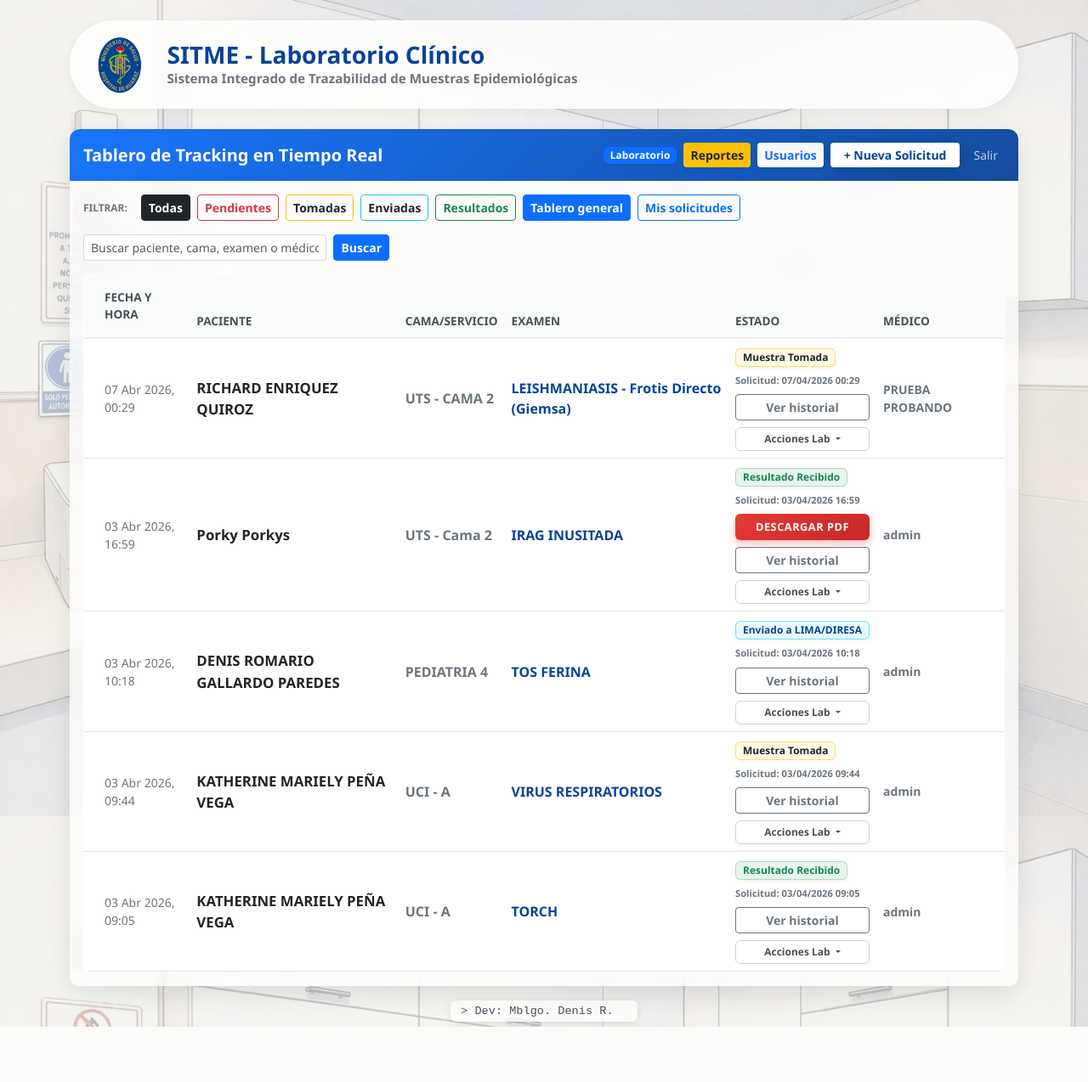
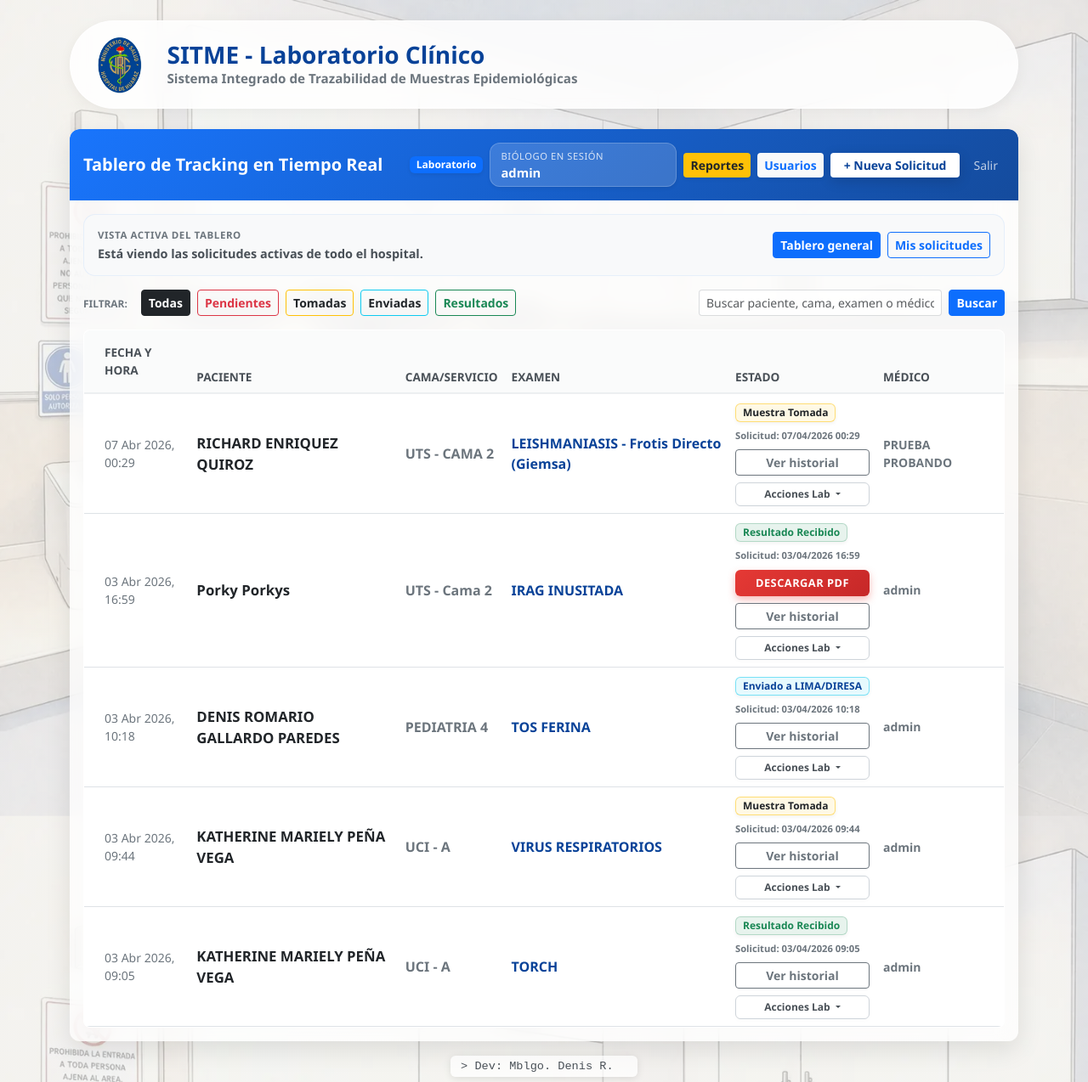
Before and after one commit to Vostok96/sitme-demo, a Django app: page / in a window 1280 px wide. Shown: the whole page at 85% size. Before the commit the page ends 1209 px from the top, so only its background shows below. Run offline with Django 5.2, Linux system fonts and the light colour scheme; a user stored in the database is signed in; data comes from the database, SQL or seed files in the repository; data that the repository does not hold is empty; some libraries are stand-ins or nearby versions.

Commit message:
Improve dashboard scope clarity and report coverage

```diff
--- a/tracking/templates/tracking/dashboard.html
+++ b/tracking/templates/tracking/dashboard.html
@@ -83,12 +83,77 @@
             gap: 0.5rem;
         }
 
+        .session-pill {
+            display: inline-flex;
+            flex-direction: column;
+            align-items: flex-start;
+            gap: 0.1rem;
+            min-width: 220px;
+            padding: 0.45rem 0.75rem;
+            border-radius: 12px;
+            background: rgba(255, 255, 255, 0.16);
+            border: 1px solid rgba(255, 255, 255, 0.2);
+            color: white;
+        }
+
+        .session-pill small {
+            font-size: 0.7rem;
+            text-transform: uppercase;
+            letter-spacing: 0.05em;
+            opacity: 0.8;
+        }
+
+        .session-pill strong {
+            font-size: 0.92rem;
+            line-height: 1.2;
+        }
+
         .filters-row {
             display: flex;
             flex-wrap: wrap;
             justify-content: space-between;
             align-items: center;
             gap: 1rem;
+        }
+
+        .scope-strip {
+            margin: 1rem 1rem 0;
+            padding: 0.9rem 1rem;
+            border-radius: 14px;
+            background: rgba(248, 249, 250, 0.9);
+            border: 1px solid rgba(13, 110, 253, 0.08);
+            display: flex;
+            flex-wrap: wrap;
+            justify-content: space-between;
+            gap: 1rem;
+            align-items: center;
+        }
+
+        .scope-copy {
+            max-width: 680px;
+        }
+
+        .scope-copy-title {
+            display: block;
+            font-size: 0.72rem;
+            text-transform: uppercase;
+            letter-spacing: 0.05em;
+            color: #6c757d;
+            font-weight: 700;
+            margin-bottom: 0.2rem;
+        }
+
+        .scope-copy-text {
+            margin: 0;
+            color: #495057;
+            font-size: 0.9rem;
+            font-weight: 600;
+        }
+
+        .scope-actions {
+            display: flex;
+            flex-wrap: wrap;
+            gap: 0.5rem;
         }
 
         .filters-inline {
@@ -397,6 +472,10 @@
             <div class="top-actions">
                 {% if user.is_authenticated %}
                     <span class="badge badge-rol px-2 py-1 shadow-sm">{{ rol_usuario }}</span>
+                    <span class="session-pill shadow-sm">
+                        <small>{{ etiqueta_usuario_sesion }}</small>
+                        <strong>{{ nombre_usuario_sesion }}</strong>
+                    </span>
 
                     {% if puede_ver_reportes %}
                         <a href="{% url 'estadisticas' %}" class="btn btn-warning btn-sm shadow-sm fw-bold border-0 text-dark">Reportes</a>
@@ -419,6 +498,19 @@
             </div>
         </div>
 
+        {% if mostrar_filtro_mis_solicitudes %}
+        <div class="scope-strip">
+            <div class="scope-copy">
+                <span class="scope-copy-title">Vista activa del tablero</span>
+                <p class="scope-copy-text">{{ descripcion_alcance }}</p>
+            </div>
+            <div class="scope-actions">
+                <a href="{{ filtro_urls.alcance_todas }}" class="btn btn-sm {% if alcance_actual != 'mis' %}btn-primary{% else %}btn-outline-primary{% endif %} fw-semibold">Tablero general</a>
+                <a href="{{ filtro_urls.alcance_mis }}" class="btn btn-sm {% if alcance_actual == 'mis' %}btn-primary{% else %}btn-outline-primary{% endif %} fw-semibold">Mis solicitudes</a>
+            </div>
+        </div>
+        {% endif %}
+
         <div class="p-3 filters-row">
             <div class="filters-inline">
                 <span class="fw-bold text-secondary me-2" style="font-size: 0.85rem;"><small>FILTRAR:</small></span>
--- a/tracking/views.py
+++ b/tracking/views.py
@@ -1,7 +1,7 @@
 import os
 import secrets
 import unicodedata
-from datetime import timedelta
+from datetime import date, timedelta
 from urllib.parse import urlencode
 
 from django.conf import settings
@@ -9,7 +9,7 @@ from django.contrib import messages
 from django.contrib.auth.decorators import login_required
 from django.contrib.auth.models import User
 from django.contrib.auth.views import LoginView
-from django.db.models import Count, Prefetch
+from django.db.models import Count, Prefetch, Q
 from django.http import FileResponse, Http404
 from django.shortcuts import get_object_or_404, redirect, render
 from django.urls import reverse
@@ -23,7 +23,13 @@ from .forms import (
     ResetPasswordUsuarioForm,
     SubirResultadoForm,
 )
-from .models import AuditoriaUsuario, EventoOrden, IntentoLogin, OrdenExamen
+from .models import (
+    AuditoriaUsuario,
+    CatalogoExamen,
+    EventoOrden,
+    IntentoLogin,
+    OrdenExamen,
+)
 from .permissions import (
     GRUPO_EPIDEMIOLOGIA,
     GRUPO_LABORATORIO,
@@ -37,6 +43,7 @@ from .permissions import (
 
 
 ESTADOS_VALIDOS = {estado for estado, _ in OrdenExamen.ESTADO_CHOICES}
+ESTADOS_DISPLAY = dict(OrdenExamen.ESTADO_CHOICES)
 LOGIN_MAX_FAILED_ATTEMPTS = getattr(settings, "SITME_LOGIN_MAX_FAILED_ATTEMPTS", 5)
 LOGIN_LOCK_MINUTES = getattr(settings, "SITME_LOGIN_LOCK_MINUTES", 15)
 
@@ -282,6 +289,146 @@ def registrar_auditoria_usuario(
     )
 
 
+def obtener_nombre_visible_usuario(user):
+    if not user:
+        return "Sistema"
+
+    nombre_completo = user.get_full_name().strip()
+    return nombre_completo or user.username
+
+
+def construir_titulo_evento(evento):
+    if evento.tipo_evento == "CREACION":
+        return "Solicitud registrada"
+
+    if evento.tipo_evento == "EDICION":
+        return "Datos actualizados"
+
+    if evento.tipo_evento == "PDF":
+        return "PDF cargado o actualizado"
+
+    if evento.tipo_evento == "DESCARGA_PDF":
+        return "PDF consultado"
+
+    if evento.tipo_evento == "ELIMINACION":
+        return "Solicitud retirada del tablero"
+
+    if evento.tipo_evento == "CAMBIO_ESTADO":
+        titulos_por_estado = {
+            "SOLICITADO": "Solicitud marcada como pendiente",
+            "TOMADO": "Muestra tomada",
+            "ENVIADO": "Muestra enviada a Lima/DIRESA",
+            "RESULTADO": "Resultado recibido",
+        }
+        return titulos_por_estado.get(evento.estado_nuevo, "Cambio de estado")
+
+    return evento.get_tipo_evento_display()
+
+
+def construir_historial_orden(orden):
+    eventos = list(orden.eventos.all())
+    historial = []
+
+    for evento in eventos:
+        historial.append(
+            {
+                "fecha_evento": evento.fecha_evento,
+                "titulo": construir_titulo_evento(evento),
+                "descripcion": evento.descripcion,
+                "responsable": obtener_nombre_visible_usuario(evento.usuario),
+                "estado_anterior": ESTADOS_DISPLAY.get(
+                    evento.estado_anterior, evento.estado_anterior or ""
+                ),
+                "estado_nuevo": ESTADOS_DISPLAY.get(
+                    evento.estado_nuevo, evento.estado_nuevo or ""
+                ),
+                "es_sintetico": False,
+            }
+        )
+
+    tiene_creacion = any(evento.tipo_evento == "CREACION" for evento in eventos)
+    estados_registrados = {
+        evento.estado_nuevo
+        for evento in eventos
+        if evento.tipo_evento == "CAMBIO_ESTADO" and evento.estado_nuevo
+    }
+    tiene_pdf = any(evento.tipo_evento == "PDF" for evento in eventos)
+
+    if not tiene_creacion and orden.fecha_solicitud:
+        historial.append(
+            {
+                "fecha_evento": orden.fecha_solicitud,
+                "titulo": "Solicitud registrada",
+                "descripcion": "Solicitud incorporada al tablero SITME.",
+                "responsable": obtener_nombre_visible_usuario(orden.medico_solicitante),
+                "estado_anterior": "",
+                "estado_nuevo": ESTADOS_DISPLAY["SOLICITADO"],
+                "es_sintetico": True,
+            }
+        )
+
+    hitos_faltantes = [
+        (
+            "TOMADO",
+            orden.fecha_toma,
+            orden.laboratorista_toma,
+            "Muestra tomada",
+            "La muestra fue tomada y quedó lista para su seguimiento.",
+        ),
+        (
+            "ENVIADO",
+            orden.fecha_envio,
+            orden.laboratorista_envio,
+            "Muestra enviada a Lima/DIRESA",
+            "La muestra fue despachada para procesamiento externo.",
+        ),
+        (
+            "RESULTADO",
+            orden.fecha_resultado,
+            orden.laboratorista_resultado,
+            "Resultado recibido",
+            "El sistema registró la recepción del resultado final.",
+        ),
+    ]
+
+    for estado, fecha_hito, responsable, titulo, descripcion in hitos_faltantes:
+        if fecha_hito and estado not in estados_registrados:
+            historial.append(
+                {
+                    "fecha_evento": fecha_hito,
+                    "titulo": titulo,
+                    "descripcion": descripcion,
+                    "responsable": obtener_nombre_visible_usuario(responsable),
+                    "estado_anterior": "",
+                    "estado_nuevo": ESTADOS_DISPLAY[estado],
+                    "es_sintetico": True,
+                }
+            )
+
+    if orden.archivo_resultado and orden.fecha_resultado and not tiene_pdf:
+        historial.append(
+            {
+                "fecha_evento": orden.fecha_resultado,
+                "titulo": "PDF cargado o actualizado",
+                "descripcion": "El resultado en PDF quedó disponible para consulta y descarga.",
+                "responsable": obtener_nombre_visible_usuario(orden.laboratorista_resultado),
+                "estado_anterior": "",
+                "estado_nuevo": ESTADOS_DISPLAY.get(orden.estado, orden.estado),
+                "es_sintetico": True,
+            }
+        )
+
+    historial.sort(key=lambda item: item["fecha_evento"], reverse=True)
+    return historial
+
+
+def parsear_fecha_reporte(valor, valor_por_defecto):
+    try:
+        return date.fromisoformat(valor)
+    except (TypeError, ValueError):
+        return valor_por_defecto
+
+
 @login_required(login_url="login")
 def dashboard(request):
     query = (request.GET.get("q") or "").strip()
@@ -315,10 +462,21 @@ def dashboard(request):
             if coincide_busqueda(construir_texto_busqueda_orden(orden), query)
         ]
 
+    if not isinstance(ordenes, list):
+        ordenes = list(ordenes)
+
+    for orden in ordenes:
+        orden.historial_items = construir_historial_orden(orden)
+
     context = {
         "ordenes": ordenes,
         "estado_actual": estado_filtro,
         "alcance_actual": alcance_filtro,
+        "descripcion_alcance": (
+            "Está viendo solo las solicitudes registradas por usted."
+            if alcance_filtro == "mis"
+            else "Está viendo las solicitudes activas de todo el hospital."
+        ),
         "mostrar_filtro_mis_solicitudes": puede_crear_ordenes(request.user),
         "filtro_urls": {
             "todas": construir_url_dashboard(
@@ -607,8 +765,11 @@ def estadisticas(request):
     hoy = timezone.localdate()
     inicio_mes = hoy.replace(day=1)
 
-    fecha_inicio = request.GET.get("inicio", inicio_mes.strftime("%Y-%m-%d"))
-    fecha_fin = request.GET.get("fin", hoy.strftime("%Y-%m-%d"))
+    fecha_inicio = parsear_fecha_reporte(request.GET.get("inicio"), inicio_mes)
+    fecha_fin = parsear_fecha_reporte(request.GET.get("fin"), hoy)
+
+    if fecha_inicio > fecha_fin:
+        fecha_inicio, fecha_fin = fecha_fin, fecha_inicio
 
     ordenes = OrdenExamen.objects.select_related("tipo_examen").filter(
         eliminado=False,
@@ -630,15 +791,52 @@ def estadisticas(request):
     )
 
     conteo_examenes = (
-        ordenes.values("tipo_examen__nombre").annotate(total=Count("id")).order_by("-total")
+        CatalogoExamen.objects.annotate(
+            total=Count(
+                "ordenexamen",
+                filter=Q(
+                    ordenexamen__eliminado=False,
+                    ordenexamen__fecha_solicitud__date__gte=fecha_inicio,
+                    ordenexamen__fecha_solicitud__date__lte=fecha_fin,
+                ),
+            )
+        )
+        .order_by("-total", "nombre")
     )
     total_general = ordenes.count()
+    resumen_estados = [
+        {
+            "codigo": "SOLICITADO",
+            "etiqueta": "Pendientes",
+            "total": ordenes.filter(estado="SOLICITADO").count(),
+            "clase": "danger",
+        },
+        {
+            "codigo": "TOMADO",
+            "etiqueta": "Tomadas",
+            "total": ordenes.filter(estado="TOMADO").count(),
+            "clase": "warning",
+        },
+        {
+            "codigo": "ENVIADO",
+            "etiqueta": "Enviadas",
+            "total": ordenes.filter(estado="ENVIADO").count(),
+            "clase": "info",
+        },
+        {
+            "codigo": "RESULTADO",
+            "etiqueta": "Con resultado",
+            "total": ordenes.filter(estado="RESULTADO").count(),
+            "clase": "success",
+        },
+    ]
 
     context = {
         "conteo_examenes": conteo_examenes,
         "total_general": total_general,
-        "fecha_inicio": fecha_inicio,
-        "fecha_fin": fecha_fin,
+        "fecha_inicio": fecha_inicio.isoformat(),
+        "fecha_fin": fecha_fin.isoformat(),
+        "resumen_estados": resumen_estados,
         "ordenes_eliminadas": ordenes_eliminadas,
     }
     context.update(construir_contexto_base(request.user))
```
Also changed, not shown: other parts of tracking/templates/tracking/dashboard.html (+19 -20 lines), tracking/permissions.py (+8 -0 lines), tracking/templates/tracking/estadisticas.html (+15 -5 lines), tracking/tests.py (+56 -0 lines).
